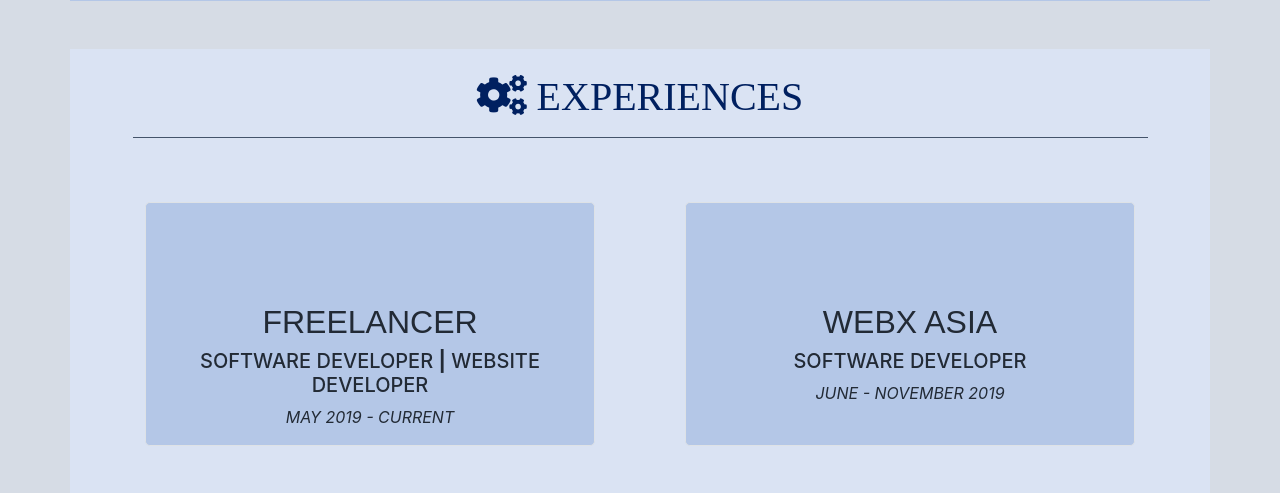
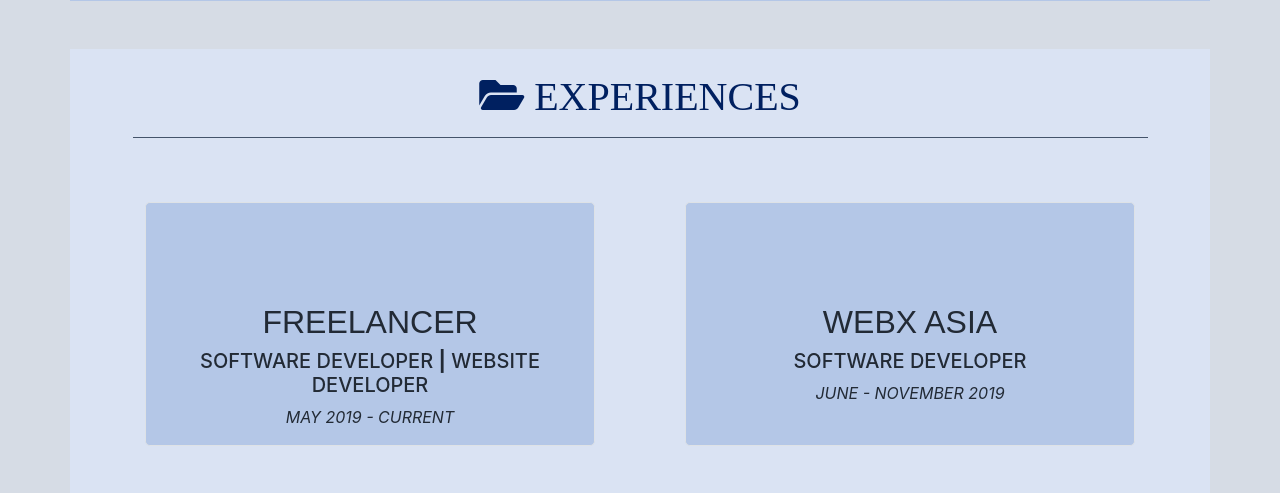
Before and after one commit to kentdayrit/kentdayrit.github.io, a PHP site: page / in a window 1280 px wide. Shown: the part 551-1044 px from the top of the page. Run offline with PHP 8.4, Linux system fonts and the light colour scheme; some libraries are stand-ins or nearby versions.

Commit message:
change something

```diff
--- a/app/pages/sections/experiences-section.php
+++ b/app/pages/sections/experiences-section.php
@@ -2,19 +2,19 @@
 <section class="container mt-5 pt-4 pb-5" id="experiences-section" style="background-color: #dae3f3;">
 	<div class="row">
 		<div class="col-md-11 mx-auto text-center">
-			<h1 style="color: #002060; font-family: Century gothic"><i class="fas fa-cogs display-5"></i> EXPERIENCES</h1>
+			<h1 style="color: #002060; font-family: Century gothic"><i class="fas fa-folder-open display-5"></i> EXPERIENCES</h1>
 			<hr style="border-color: #44546a;">
 		</div>
 	</div>
 	<div class="row col-md-12 mx-auto">
 		<div class="col-md-5 mt-5 p-3 mx-auto text-center border rounded-lg" style="background-color: #b4c7e7; color: #222a35;">
-			<i class="fa fa-tools display-4 mb-3"></i>
+			<i class="fas fa-tools display-4 mb-3"></i>
 			<h2 style="font-family: Arial">FREELANCER</h2>
 			<h5>SOFTWARE DEVELOPER <b>|</b> WEBSITE DEVELOPER</h5>
 			<span><i>MAY 2019 - CURRENT</i></span>
 		</div>
 		<div class="col-md-5 mt-5 p-3 mx-auto text-center border rounded-lg" style="background-color: #b4c7e7; color: #222a35;">
-			<i class="fa fa-tools display-4 mb-3"></i>
+			<i class="fas fa-tools display-4 mb-3"></i>
 			<h2 style="font-family: Arial">WEBX ASIA</h2>
 			<h5>SOFTWARE DEVELOPER</h5>
 			<span><i>JUNE - NOVEMBER 2019</i></span>
--- a/app/pages/sections/skills-section.php
+++ b/app/pages/sections/skills-section.php
@@ -1,7 +1,7 @@
 <section class="container mt-5 pb-5" id="skills-section">
 	<div class="row">
 		<div class="col-md-11 mx-auto text-center">
-			<h1 style="color: #002060; font-family: Century gothic"><i class="fas fa-cogs display-5"></i>SKILLS</h1>
+			<h1 style="color: #002060; font-family: Century gothic"><i class="fas fa-wrench display-5"></i>SKILLS</h1>
 			<hr style="border-color: #44546a;">
 		</div>
 	</div>
```
